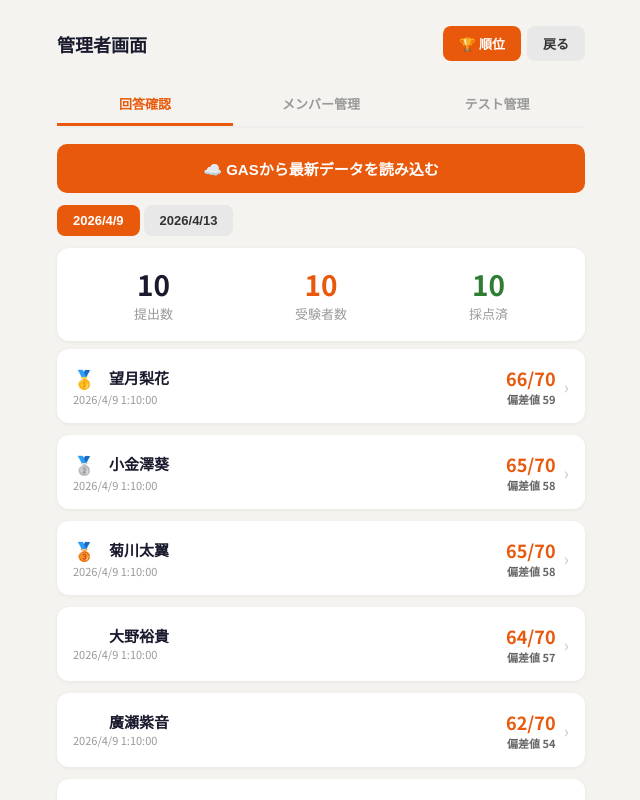
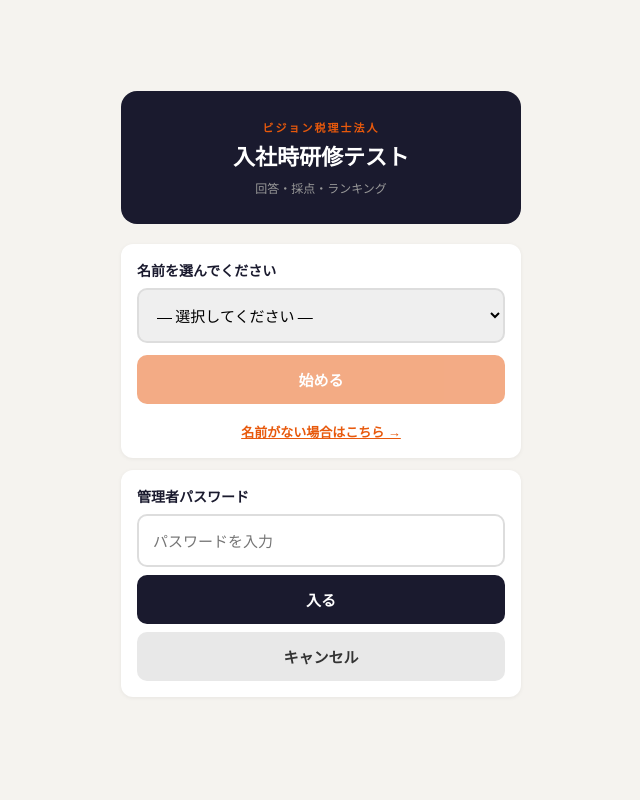
Before and after one commit to suzukimunenari-coder/vision-kenshu, a Next.js app: page / in a window 1280 px wide. Both pictures are taken after a click on the button "管理者画面". Shown: the top 800 px of the page, without its empty margins (319-959 px from the left). Built offline with nearby package versions, Linux system fonts and the light colour scheme.

Commit message:
Update page.js

```diff
--- a/src/app/page.js
+++ b/src/app/page.js
@@ -3,6 +3,7 @@ import { useState, useEffect } from "react";
 
 const GAS_URL = "https://script.google.com/macros/s/AKfycbxOOhjOqe9GfdX9DfUdcLpBW6apPM7eyrP8_bWXGWUmwkQ6G1fzPWzHmnR6BDwHBNGFSQ/exec";
 const SKEY = "vt_v6";
+const ADMIN_PASSWORD = "9999";
 const DEFAULT_MEMBERS = ["中嶋寛彩","大野裕貴","佐藤北斗","小川泰佑","望月梨花","相澤","小金澤葵","廣瀬紫音","菊川太翼","鈴木翔"];
 
 const SEED_0409 = {
@@ -42,7 +43,7 @@ const DEFAULT_SESSIONS = [{
     {id:"q4_shisei",title:"問4：姿勢のルール",question:"姿勢のルールとは何ですか？\n自分の言葉で説明してください。",maxScore:10,scoringMode:"理解型（文字量なし）"},
     {id:"q5_shuhari",title:"問5：守破離の「守」",question:"守破離の「守」とは何ですか？\n具体的に説明してください。",maxScore:10,scoringMode:"理解型（文字量なし）"},
     {id:"q6_kikikata",title:"問6：人の話の聴き方",question:"人の話の聴き方を6個書いてください。",maxScore:10,scoringMode:"暗記型"},
-    {id:"q7_shakaijin",title:"問7：社会人と学生の違い",question:"社会人と学生の違いを自分の言葉で説明してください。",maxScore:10,scoringMode:"理解型（文字量なし）"},
+    {id:"q7_shakaijin",title:"問7：社会人と学生の違い",question:"社会人と学生の違いを自分の言葉で説明してください。",maxScore:10,scoringMode:"理解型（文字量あり）"},
   ]
 },{
   id:"test_0413",title:"テスト② 行動指針・良樹細根・成果の三原則",date:"2026/4/13",totalScore:50,
@@ -143,7 +144,7 @@ export default function App() {
   return (
     <div style={{ background: "#F5F3EF", minHeight: "100vh" }}>
       <style>{`@keyframes spin{to{transform:rotate(360deg)}} @keyframes fadeIn{from{opacity:0;transform:translateY(6px)}to{opacity:1;transform:translateY(0)}} .fade{animation:fadeIn .2s ease} *{box-sizing:border-box}`}</style>
-      {page === "login" && <LoginPage cfg={cfg} onStart={n => { setUser(n); setPage("sessions"); }} onAdmin={() => setPage("admin")} updateCfg={updateCfg} />}
+      {page === "login" && <LoginPage cfg={cfg} onStart={n => { setUser(n); setPage("sessions"); }} onAdmin={(pw) => { if(pw === ADMIN_PASSWORD){ setPage("admin"); } }} updateCfg={updateCfg} />}
       {page === "sessions" && <SessionList user={user} data={data} cfg={cfg} onSelect={s => { setSelSession(s); setPage("quiz"); }} onBack={() => setPage("login")} onShowRanking={() => goRanking("sessions")} />}
       {page === "quiz" && selSession && <QuizPage user={user} session={selSession} data={data} onDone={async rec => {
         const d = dbLoad();
@@ -166,11 +167,18 @@ function LoginPage({ cfg, onStart, onAdmin, updateCfg }) {
   const [sel, setSel] = useState("");
   const [showInput, setShowInput] = useState(false);
   const [newName, setNewName] = useState("");
+  const [showPw, setShowPw] = useState(false);
+  const [pw, setPw] = useState("");
+  const [pwErr, setPwErr] = useState(false);
   const addAndStart = () => {
     if (!newName.trim()) return;
     const updated = [...(cfg.members || []), newName.trim()];
     updateCfg({ ...cfg, members: updated });
     onStart(newName.trim());
+  };
+  const handleAdmin = () => {
+    if (pw === ADMIN_PASSWORD) { onAdmin(pw); }
+    else { setPwErr(true); setTimeout(() => setPwErr(false), 2000); }
   };
   return (
     <div style={S.cw}>
@@ -203,7 +211,17 @@ function LoginPage({ cfg, onStart, onAdmin, updateCfg }) {
             <button style={{ ...S.btnG, marginTop: 8 }} onClick={() => { setShowInput(false); setNewName(""); }}>← 選択に戻る</button>
           </div>
         )}
-        <button onClick={onAdmin} style={S.al}>管理者画面</button>
+        {!showPw ? (
+          <button onClick={() => setShowPw(true)} style={S.al}>管理者画面</button>
+        ) : (
+          <div style={{ ...S.card, marginTop: 12 }}>
+            <label style={S.label}>管理者パスワード</label>
+            <input value={pw} onChange={e => setPw(e.target.value)} type="password" placeholder="パスワードを入力" style={{ ...S.input, borderColor: pwErr ? "#c00" : "#ddd" }} onKeyDown={e => e.key === "Enter" && handleAdmin()} />
+            {pwErr && <p style={{ color: "#c00", fontSize: 12, marginTop: 4 }}>パスワードが違います</p>}
+            <button style={{ ...S.btnD, marginTop: 8 }} onClick={handleAdmin}>入る</button>
+            <button style={{ ...S.btnG, marginTop: 8 }} onClick={() => { setShowPw(false); setPw(""); }}>キャンセル</button>
+          </div>
+        )}
       </div>
     </div>
   );
@@ -304,6 +322,7 @@ function DonePage({ user, session, rec, onBack }) {
       const model = session.modelAnswers?.[q.id];
       const sc = scoring[q.id];
       const cl = (val || "").length;
+      const bp = sc && !sc.is_off_topic && q.scoringMode === "理解型（文字量あり）" ? (cl >= 150 ? 3 : cl >= 100 ? 2 : cl >= 50 ? 1 : 0) : 0;
       return <div key={q.id} style={S.card}>
         <div style={{ display: "flex", justifyContent: "space-between", alignItems: "center", marginBottom: 6 }}>
           <div style={{ fontSize: 12, fontWeight: 700, color: "#1A1A2E" }}>{q.title}</div>
@@ -314,6 +333,7 @@ function DonePage({ user, session, rec, onBack }) {
         </div>
         {sc && <div style={{ display: "flex", gap: 6, marginBottom: 6, fontSize: 11, flexWrap: "wrap" }}>
           {sc.is_off_topic && <span style={{ background: "#c00", color: "#fff", padding: "2px 8px", borderRadius: 4 }}>的外れ</span>}
+          {!sc.is_off_topic && bp > 0 && <span style={{ background: "#2E7D32", color: "#fff", padding: "2px 8px", borderRadius: 4 }}>文字量ボーナス +{bp}点</span>}
           {sc.comment && <span style={{ color: "#666" }}>💬 {sc.comment}</span>}
         </div>}
         <div style={S.ab}>{val || "(未記入)"}</div>
@@ -392,14 +412,9 @@ function AdminPage({ data, cfg, onBack, updateData, updateCfg, onShowRanking })
   const session = (cfg.sessions || []).find(s => s.id === selSId);
   const entries = Object.entries(data).filter(([_, v]) => v[selSId]?.submittedAt);
   const max = session?.totalScore || (session?.questions.length || 0) * 10;
-
   const scores = {};
-  entries.forEach(([name, v]) => {
-    const sc = v[selSId]?.scoring;
-    if (sc) scores[name] = Object.values(sc).reduce((a, v) => a + (v?.score || 0), 0);
-  });
+  entries.forEach(([name, v]) => { const sc = v[selSId]?.scoring; if (sc) scores[name] = Object.values(sc).reduce((a, v) => a + (v?.score || 0), 0); });
   const hensa = calcHensa(scores) || {};
-
   const addMember = () => { if (!newName.trim()) return; updateCfg({ ...cfg, members: [...cfg.members, newName.trim()] }); setNewName(""); };
   const remMember = n => updateCfg({ ...cfg, members: cfg.members.filter(m => m !== n) });
   const delAnswer = (n, sid) => { const d = dbLoad(); if (d[n]) { delete d[n][sid]; if (!Object.keys(d[n]).length) delete d[n]; } updateData(d); setDetail(null); setDelConf(null); };
@@ -413,29 +428,18 @@ function AdminPage({ data, cfg, onBack, updateData, updateCfg, onShowRanking })
     setShowAdd(false); setSelSId(id);
   };
   const remTest = sid => { const c = { ...cfg, sessions: (cfg.sessions || []).filter(s => s.id !== sid) }; updateCfg(c); if (selSId === sid && c.sessions.length > 0) setSelSId(c.sessions[0].id); };
-
   const syncFromGAS = async () => {
-    setGasLoading(true);
-    setGasMsg("GASからデータを読み込み中...");
+    setGasLoading(true); setGasMsg("GASからデータを読み込み中...");
     const gasData = await loadFromGAS();
     if (gasData) {
       const local = dbLoad();
       Object.entries(gasData).forEach(([name, sessions]) => {
         if (!local[name]) local[name] = {};
-        Object.entries(sessions).forEach(([sid, rec]) => {
-          if (!local[name][sid] || rec.submittedAt > (local[name][sid].submittedAt || "")) {
-            local[name][sid] = rec;
-          }
-        });
+        Object.entries(sessions).forEach(([sid, rec]) => { if (!local[name][sid] || rec.submittedAt > (local[name][sid].submittedAt || "")) local[name][sid] = rec; });
       });
-      dbSave(local);
-      updateData(local);
-      setGasMsg("✅ 読み込み完了！最新データに更新しました");
-    } else {
-      setGasMsg("❌ 読み込み失敗。時間をおいて再試行してください");
-    }
-    setGasLoading(false);
-    setTimeout(() => setGasMsg(""), 4000);
+      dbSave(local); updateData(local); setGasMsg("✅ 読み込み完了！最新データに更新しました");
+    } else { setGasMsg("❌ 読み込み失敗。時間をおいて再試行してください"); }
+    setGasLoading(false); setTimeout(() => setGasMsg(""), 4000);
   };
 
   if (delConf) return <div style={S.cw}><div style={{ ...S.card, maxWidth: 340, width: "100%" }}>
@@ -462,9 +466,8 @@ function AdminPage({ data, cfg, onBack, updateData, updateCfg, onShowRanking })
         {hensa[detail] != null && <span style={{ fontSize: 14, fontWeight: 700, color: "#666", marginLeft: 8 }}>偏差値 {hensa[detail]}</span>}
       </div>}
       {session?.questions.map(q => {
-        const sc = scoring[q.id];
-        const val = rec.answers?.[q.id];
-        const cl = (val || "").length;
+        const sc = scoring[q.id]; const val = rec.answers?.[q.id]; const cl = (val || "").length;
+        const bp = sc && !sc.is_off_topic && q.scoringMode === "理解型（文字量あり）" ? (cl >= 150 ? 3 : cl >= 100 ? 2 : cl >= 50 ? 1 : 0) : 0;
         return <div key={q.id} style={S.card}>
           <div style={{ display: "flex", justifyContent: "space-between", alignItems: "center", marginBottom: 6 }}>
             <div style={{ fontSize: 12, fontWeight: 700, color: "#1A1A2E" }}>{q.title}</div>
@@ -475,6 +478,7 @@ function AdminPage({ data, cfg, onBack, updateData, updateCfg, onShowRanking })
           </div>
           {sc && <div style={{ display: "flex", gap: 6, marginBottom: 6, fontSize: 11, flexWrap: "wrap" }}>
             {sc.is_off_topic && <span style={{ background: "#c00", color: "#fff", padding: "2px 8px", borderRadius: 4 }}>的外れ</span>}
+            {!sc.is_off_topic && bp > 0 && <span style={{ background: "#2E7D32", color: "#fff", padding: "2px 8px", borderRadius: 4 }}>文字量ボーナス +{bp}点</span>}
             {sc.comment && <span style={{ color: "#666" }}>💬 {sc.comment}</span>}
           </div>}
           <div style={S.ab}>{val || "(未記入)"}</div>
@@ -499,11 +503,8 @@ function AdminPage({ data, cfg, onBack, updateData, updateCfg, onShowRanking })
     <div style={{ display: "flex", borderBottom: "2px solid #eee", marginBottom: 16 }}>
       {[["results", "回答確認"], ["members", "メンバー管理"], ["tests", "テスト管理"]].map(([k, v]) => <div key={k} onClick={() => setTab(k)} style={{ flex: 1, padding: "10px 0", textAlign: "center", fontSize: 13, fontWeight: 700, cursor: "pointer", color: tab === k ? "#E8590C" : "#999", borderBottom: tab === k ? "3px solid #E8590C" : "3px solid transparent" }}>{v}</div>)}
     </div>
-
     {tab === "results" && <>
-      <button style={{ ...S.btnO, marginBottom: 12 }} onClick={syncFromGAS} disabled={gasLoading}>
-        {gasLoading ? "読み込み中..." : "☁️ GASから最新データを読み込む"}
-      </button>
+      <button style={{ ...S.btnO, marginBottom: 12 }} onClick={syncFromGAS} disabled={gasLoading}>{gasLoading ? "読み込み中..." : "☁️ GASから最新データを読み込む"}</button>
       {gasMsg && <div style={{ ...S.card, background: gasMsg.startsWith("✅") ? "#E8F5E9" : "#FFEBEE", marginBottom: 8, fontSize: 13, fontWeight: 700, color: gasMsg.startsWith("✅") ? "#2E7D32" : "#c00" }}>{gasMsg}</div>}
       <div style={{ display: "flex", gap: 4, marginBottom: 12, overflowX: "auto" }}>
         {(cfg.sessions || []).map(s => <button key={s.id} onClick={() => setSelSId(s.id)} style={{ ...S.btnSG, whiteSpace: "nowrap", ...(selSId === s.id ? { background: "#E8590C", color: "#fff" } : {}) }}>{s.date}</button>)}
@@ -535,7 +536,6 @@ function AdminPage({ data, cfg, onBack, updateData, updateCfg, onShowRanking })
         </div>
       </div>)}
     </>}
-
     {tab === "members" && <>
       <div style={S.card}>
         <label style={S.label}>新しい名前を追加</label>
@@ -550,7 +550,6 @@ function AdminPage({ data, cfg, onBack, updateData, updateCfg, onShowRanking })
         <button onClick={() => remMember(name)} style={{ background: "none", border: "1px solid #ddd", borderRadius: 6, padding: "4px 12px", fontSize: 12, color: "#c00", cursor: "pointer" }}>削除</button>
       </div>)}
     </>}
-
     {tab === "tests" && <>
       <button style={{ ...S.btnO, marginBottom: 16 }} onClick={() => setShowAdd(!showAdd)}>{showAdd ? "▾ 入力フォームを閉じる" : "＋ 新しいテストを作成"}</button>
       {showAdd && <div style={{ ...S.card, borderLeft: "4px solid #E8590C" }}>
```
